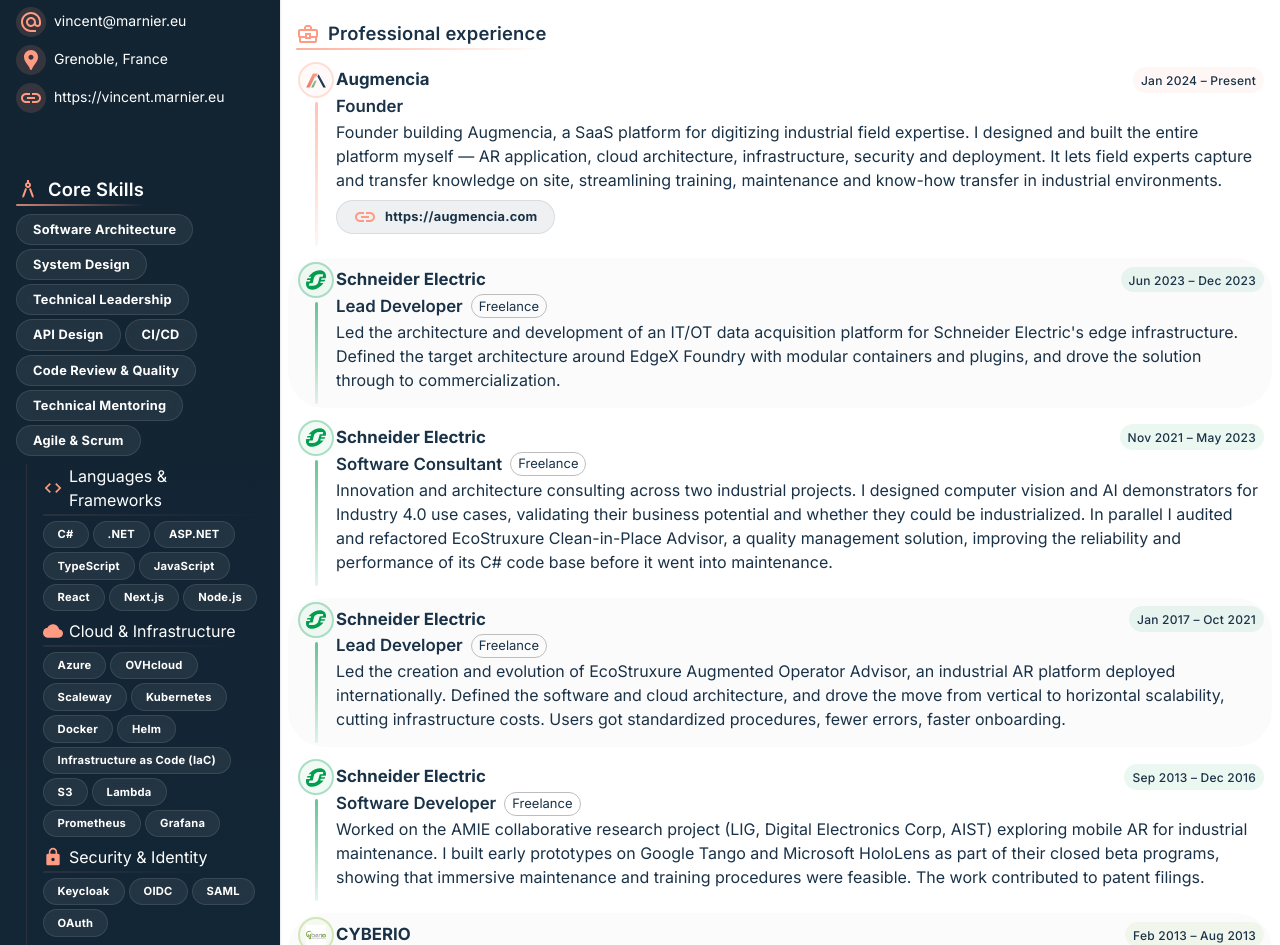
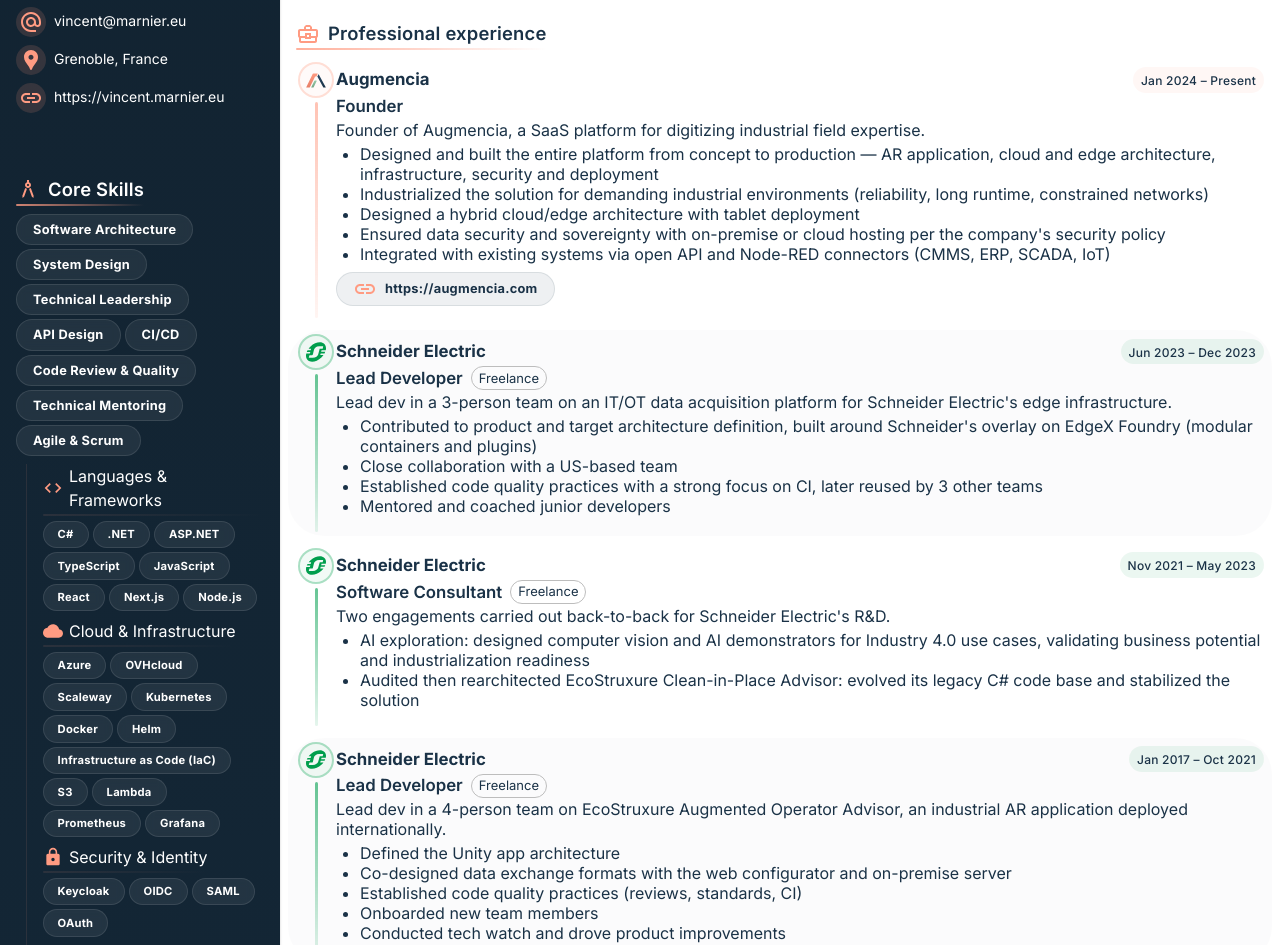
Before and after one commit to VincentMarnier/vincent.marnier.eu, a Next.js app: page /en in a window 1280 px wide. Shown: the part 287-1232 px from the top of the page. Built offline with nearby package versions, Linux system fonts and the light colour scheme.

Commit message:
feat: modified resume's content

```diff
--- a/src/app/[lang]/components/TimelineItem.tsx
+++ b/src/app/[lang]/components/TimelineItem.tsx
@@ -1,3 +1,4 @@
+import * as React from "react"
 import { Box, Chip, Stack, Typography, useTheme } from "@mui/material";
 import { alpha } from "@mui/material";
 import LinkIcon from '@mui/icons-material/Link';
@@ -13,12 +14,24 @@
   logoSize: number,
   startDate?: string,
   endDate?: string,
-  description?: string,
+  description?: React.ReactNode,
   pb?: number,
   drawConnector?: boolean,
   url?: string,
   index?: number}) {
   const theme = useTheme();
+
+  const computedDescription = React.useMemo(() => {
+    if (!description) {
+      return undefined;
+    }
+    if (typeof description === "string") {
+      return <Typography color="text.secondary">
+        {description}
+      </Typography>
+    }
+    return description;
+  }, [description]);
 
   return (
     <Box
@@ -102,9 +115,7 @@
             </Typography>
             {subTitleBadge && <Chip variant="outlined" size="small" label={subTitleBadge} /> }
           </Stack>}
-        {description && <Typography color="text.secondary">
-          {description}
-        </Typography>}
+        {computedDescription}
         {url && <Box sx={{mt:1}}><Link href={url}><Badge text={url} color={theme.palette.text.primary} icon={<LinkIcon color="secondary" fontSize="medium" />} /></Link></Box>}
       </Box>
     </Box>
--- a/src/app/[lang]/page.tsx
+++ b/src/app/[lang]/page.tsx
@@ -129,6 +129,7 @@
           direction="column"
           sx={{
             pt: 8,
+            pb: 2,
             boxDecorationBreak: "clone",
           }}
         >
--- a/src/data/en.tsx
+++ b/src/data/en.tsx
@@ -109,7 +109,16 @@
   {
     title: "Augmencia",
     subTitle: "Founder",
-    description: "Founder building Augmencia, a SaaS platform for digitizing industrial field expertise. I designed and built the entire platform myself — AR application, cloud architecture, infrastructure, security and deployment. It lets field experts capture and transfer knowledge on site, streamlining training, maintenance and know-how transfer in industrial environments.",
+    description: <>
+      Founder of Augmencia, a SaaS platform for digitizing industrial field expertise.
+      <ul style={{ margin: "4px 0", paddingLeft: "1.5em" }}>
+        <li>Designed and built the entire platform from concept to production — AR application, cloud and edge architecture, infrastructure, security and deployment</li>
+        <li>Industrialized the solution for demanding industrial environments (reliability, long runtime, constrained networks)</li>
+        <li>Designed a hybrid cloud/edge architecture with tablet deployment</li>
+        <li>Ensured data security and sovereignty with on-premise or cloud hosting per the company&apos;s security policy</li>
+        <li>Integrated with existing systems via open API and Node-RED connectors (CMMS, ERP, SCADA, IoT)</li>
+      </ul>
+    </>,
     color: "#FF9B82",
     startDate: 'Jan 2024',
     endDate: 'Present',
@@ -122,7 +131,15 @@
     title: "Schneider Electric",
     subTitle: "Lead Developer",
     subTitleBadge: "Freelance",
-    description: "Led the architecture and development of an IT/OT data acquisition platform for Schneider Electric's edge infrastructure. Defined the target architecture around EdgeX Foundry with modular containers and plugins, and drove the solution through to commercialization.",
+    description: <>
+      Lead dev in a 3-person team on an IT/OT data acquisition platform for Schneider Electric&apos;s edge infrastructure.
+      <ul style={{ margin: "4px 0", paddingLeft: "1.5em" }}>
+        <li>Contributed to product and target architecture definition, built around Schneider&apos;s overlay on EdgeX Foundry (modular containers and plugins)</li>
+        <li>Close collaboration with a US-based team</li>
+        <li>Established code quality practices with a strong focus on CI, later reused by 3 other teams</li>
+        <li>Mentored and coached junior developers</li>
+      </ul>
+    </>,
     color: "#009e4d",
     startDate: 'Jun 2023',
     endDate: 'Dec 2023',
@@ -133,7 +150,13 @@
     title: "Schneider Electric",
     subTitle: "Software Consultant",
     subTitleBadge: "Freelance",
-    description: "Innovation and architecture consulting across two industrial projects. I designed computer vision and AI demonstrators for Industry 4.0 use cases, validating their business potential and whether they could be industrialized. In parallel I audited and refactored EcoStruxure Clean-in-Place Advisor, a quality management solution, improving the reliability and performance of its C# code base before it went into maintenance.",
+    description: <>
+      Two engagements carried out back-to-back for Schneider Electric&apos;s R&D.
+      <ul style={{ margin: "4px 0", paddingLeft: "1.5em" }}>
+        <li>AI exploration: designed computer vision and AI demonstrators for Industry 4.0 use cases, validating business potential and industrialization readiness</li>
+        <li>Audited then rearchitected EcoStruxure Clean-in-Place Advisor: evolved its legacy C# code base and stabilized the solution</li>
+      </ul>
+    </>,
     color: "#009e4d",
     startDate: 'Nov 2021',
     endDate: 'May 2023',
@@ -144,7 +167,16 @@
     title: "Schneider Electric",
     subTitle: "Lead Developer",
     subTitleBadge: "Freelance",
-    description: "Led the creation and evolution of EcoStruxure Augmented Operator Advisor, an industrial AR platform deployed internationally. Defined the software and cloud architecture, and drove the move from vertical to horizontal scalability, cutting infrastructure costs. Users got standardized procedures, fewer errors, faster onboarding.",
+    description: <>
+      Lead dev in a 4-person team on EcoStruxure Augmented Operator Advisor, an industrial AR application deployed internationally.
+      <ul style={{ margin: "4px 0", paddingLeft: "1.5em" }}>
+        <li>Defined the Unity app architecture</li>
+        <li>Co-designed data exchange formats with the web configurator and on-premise server</li>
+        <li>Established code quality practices (reviews, standards, CI)</li>
+        <li>Onboarded new team members</li>
+        <li>Conducted tech watch and drove product improvements</li>
+      </ul>
+    </>,
     color: "#009e4d",
     startDate: 'Jan 2017',
     endDate: 'Oct 2021',
@@ -155,7 +187,14 @@
     title: "Schneider Electric",
     subTitle: "Software Developer",
     subTitleBadge: "Freelance",
-    description: "Worked on the AMIE collaborative research project (LIG, Digital Electronics Corp, AIST) exploring mobile AR for industrial maintenance. I built early prototypes on Google Tango and Microsoft HoloLens as part of their closed beta programs, showing that immersive maintenance and training procedures were feasible. The work contributed to patent filings.",
+    description: <>
+      Worked on the AMIE collaborative research project (LIG, Digital Electronics Corp, AIST) exploring mobile AR for industrial maintenance.
+      <ul style={{ margin: "4px 0", paddingLeft: "1.5em" }}>
+        <li>Carried out the exploration and feasibility proof on Google Tango and Microsoft HoloLens (closed beta programs)</li>
+        <li>Built early prototypes of immersive maintenance and training procedures</li>
+        <li>Work that led to several patent filings</li>
+      </ul>
+    </>,
     color: "#009e4d",
     startDate: 'Sep 2013',
     endDate: 'Dec 2016',
--- a/src/data/types.ts
+++ b/src/data/types.ts
@@ -33,7 +33,7 @@
   logoSize: number
   startDate?: string
   endDate?: string
-  description?: string
+  description?: ReactNode
   url?: string
   pb?: number
   drawConnector?: boolean
```
Also changed, not shown: src/data/fr.tsx (+44 -5 lines), 1 other file (tests, documents, lock files or other folders).
